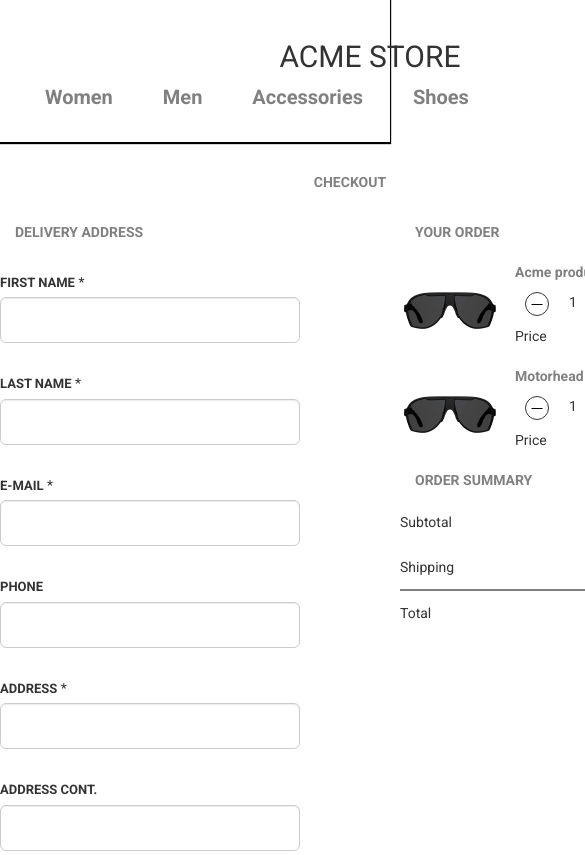
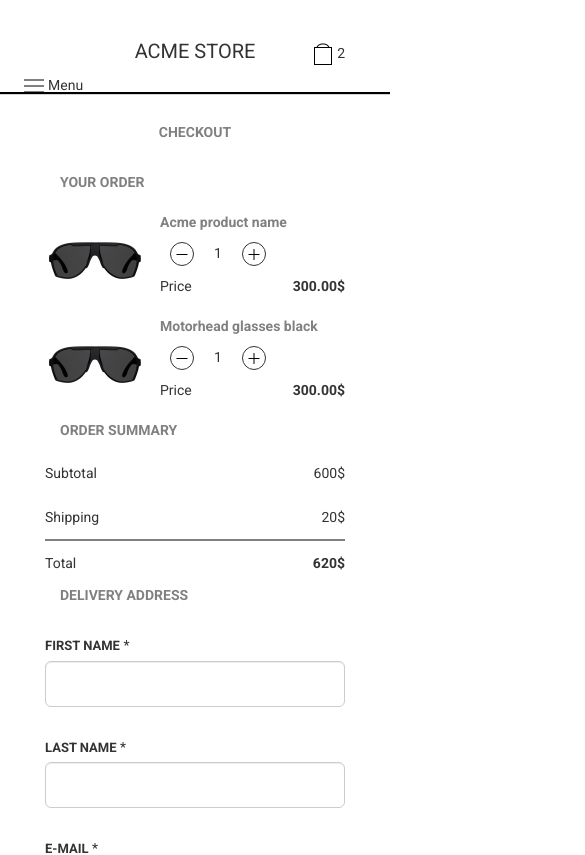
Before and after one commit to orbb1/checkout, a React (Create React App) app: page / in a window 390 px wide. Shown: the top 855 px of the page, 585 px wide, since content can reach past the window. Built offline with nearby package versions, Linux system fonts and the light colour scheme.

Commit message:
fix mobile styles for content

```diff
--- a/src/App.css
+++ b/src/App.css
@@ -18,3 +18,35 @@
     text-align: center;
     margin: 30px auto;
 }
+
+
+
+/*Media*/
+
+@media (max-width: 767px) {
+    .Content-Container {
+        width: 320px;
+    }
+
+    .Header-Inner {
+        width: 300px;
+    }
+
+    .HeaderTitle-Wrapper > h2 {
+        font-size: 20px;
+    }
+
+    .Header-Menu-List {
+        display: none;
+    }
+
+    .Hamburger-Menu {
+        display: block;
+        float: left;
+    }
+
+    .ShopCart-Container, .Form-Container {
+        float: none;
+        margin: auto;
+    }
+}
--- a/src/App.js
+++ b/src/App.js
@@ -17,9 +17,9 @@ class App extends Component {
   render() {
     return (
       <Provider store={store}>
-        <div className="App-Container">
+        <div className="App-Container" id="outer-container">
           <Header/>
-          <div className="Content-Container">
+          <div id="page-wrap" className="Content-Container">
             <div className="Content-Title">
                 <p>Checkout</p>
             </div>
--- a/src/components/Header/Menu/Menu.css
+++ b/src/components/Header/Menu/Menu.css
@@ -1,3 +1,7 @@
+.Header-Menu-Wrapper {
+    position: relative;
+}
+
 .Header-Menu-List {
     list-style: none;
     font-size: 20px;
@@ -6,6 +10,10 @@
     padding: 0;
 }
 
+.Hamburger-Menu {
+    display: none;
+}
+
 .Header-Menu-List > li {
     display: inline;
     margin: 25px;
--- a/src/components/Header/Menu/index.js
+++ b/src/components/Header/Menu/index.js
@@ -1,6 +1,7 @@
 import React from 'react';
 
 import './Menu.css';
+import MenuIcon from '../../../assets/img/icon-hamburger.svg';
 
 const Menu = () => {
     return (
@@ -11,6 +12,10 @@ const Menu = () => {
                 <li><a href="#">Accessories</a></li>
                 <li><a href="#">Shoes</a></li>
             </ul>
+            <div className="Hamburger-Menu">
+                        <img src={MenuIcon} alt="Menu"/>
+                        <span>Menu</span>
+                    </div>
         </div>
     )
 }
```
Also changed, not shown: src/containers/Header/Header.css (line endings or trailing spaces).
